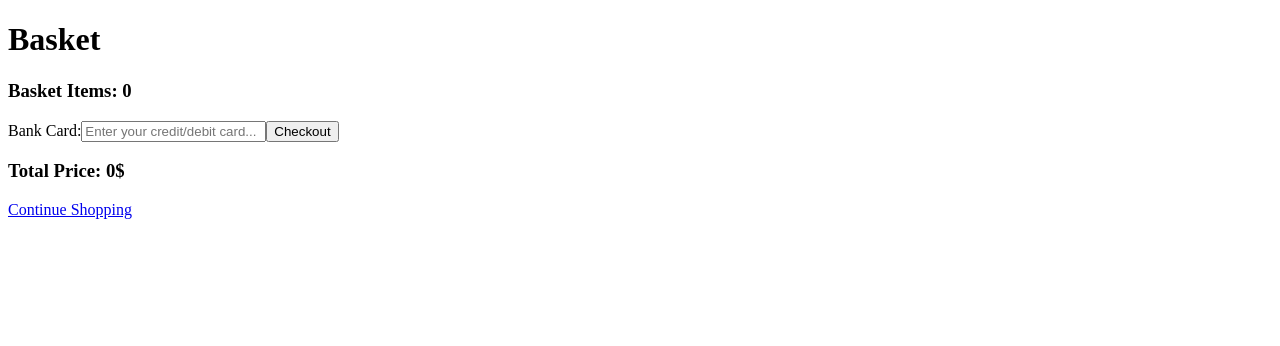
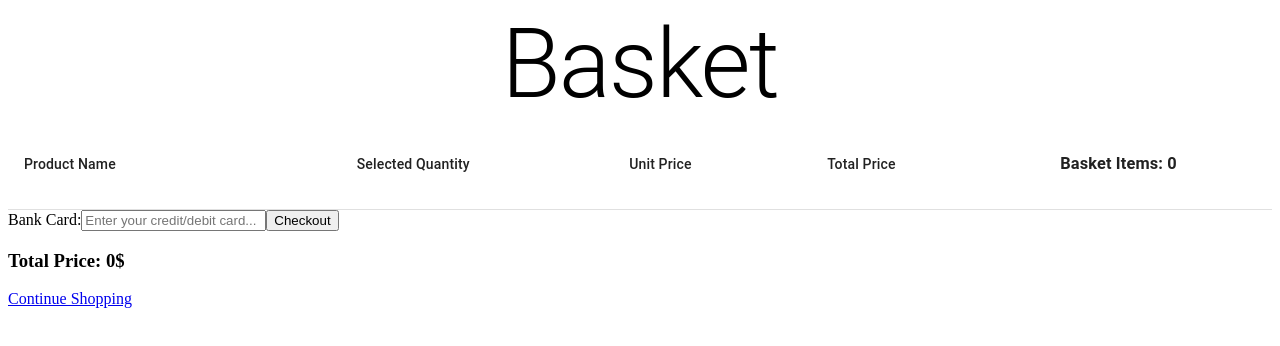
Before and after one commit to mrrustemka/shopping-simulator, a React (Create React App) app: page /basket in a window 1280 px wide. Shown: the top 346 px of the page. Built offline with nearby package versions, Linux system fonts and the light colour scheme.

Commit message:
stylize-basket

```diff
--- a/src/components/Basket.jsx
+++ b/src/components/Basket.jsx
@@ -1,6 +1,8 @@
 import React from "react";
 import { useDispatch } from "react-redux";
 import products from "../data/products_sample.json";
+import { Button, TableRow, TableCell, TableBody } from "@mui/material";
+import DeleteOutlineOutlinedIcon from "@mui/icons-material/DeleteOutlineOutlined";
 
 function BasketProduct({ id, quantity }) {
   const dispatch = useDispatch();
@@ -15,13 +17,28 @@ function BasketProduct({ id, quantity }) {
   }
 
   return (
-    <div className="basket">
-      <p>{product.price} | </p>
-      <p>{quantity} | </p>
-      <p>{product.price + "$"} | </p>
-      <p>{product.price * quantity + "$"} | </p>
-      <button onClick={() => removeBasket(id)}>Remove All</button>
-    </div>
+    <TableBody>
+      <TableRow>
+        <TableCell variant="h6">{product.name}</TableCell>
+        <TableCell align="center">{quantity}</TableCell>
+        <TableCell variant="h6" align="center">
+          {product.price + "$"}
+        </TableCell>
+        <TableCell variant="h6" align="center">
+          {product.price * quantity + "$"}
+        </TableCell>
+        <TableCell align="center">
+          <Button
+            onClick={() => removeBasket(id)}
+            variant="outlined"
+            startIcon={<DeleteOutlineOutlinedIcon />}
+            size="small"
+          >
+            Remove All
+          </Button>
+        </TableCell>
+      </TableRow>
+    </TableBody>
   );
 }
 
--- a/src/components/BasketList.jsx
+++ b/src/components/BasketList.jsx
@@ -4,6 +4,15 @@ import Info from "./Info";
 import BasketProduct from "./Basket";
 import { useSelector } from "react-redux";
 import products from "../data/products_sample.json";
+import {
+  Button,
+  Typography,
+  TableRow,
+  TableHead,
+  TableContainer,
+  TableCell,
+  Table,
+} from "@mui/material";
 
 function Basket() {
   const customerInfo = useSelector((state) => state);
@@ -25,9 +34,26 @@ function Basket() {
 
   return (
     <div>
-      <form onSubmit={isValidCardNumber}>
-        <h1>Basket</h1>
-        <Info message="Basket Items" count={customerInfo.basket.length} unit="" />
+      <Typography variant="h1" component="h1" textAlign="center">
+        Basket
+      </Typography>
+      <TableContainer>
+        <Table sx={{ minWidth: 650 }} aria-label="simple table">
+          <TableHead>
+            <TableRow>
+              <TableCell>Product Name</TableCell>
+              <TableCell align="center">Selected Quantity</TableCell>
+              <TableCell align="center">Unit Price</TableCell>
+              <TableCell align="center">Total Price</TableCell>
+              <TableCell align="center">
+                <Info
+                  message="Basket Items"
+                  count={customerInfo.basket.length}
+                  unit=""
+                />
+              </TableCell>
+            </TableRow>
+          </TableHead>
           {customerInfo.basket.map((product) => (
             <BasketProduct
               id={product.sku}
@@ -35,6 +61,17 @@ function Basket() {
               key={product.sku}
             />
           ))}
+        </Table>
+      </TableContainer>
+      {/* <Info message="Basket Items" count={customerInfo.basket.length} unit="" /> */}
+      {/* {customerInfo.basket.map((product) => (
+        <BasketProduct
+          id={product.sku}
+          quantity={product.quantity}
+          key={product.sku}
+        />
+      ))} */}
+      <form onSubmit={isValidCardNumber}>
         Bank Card:
         <input
           id="card"
```
Lines whose indentation alone changed are shown as unchanged.
